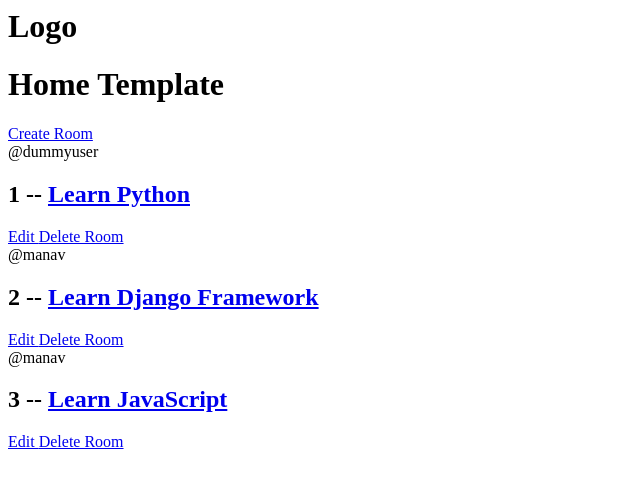
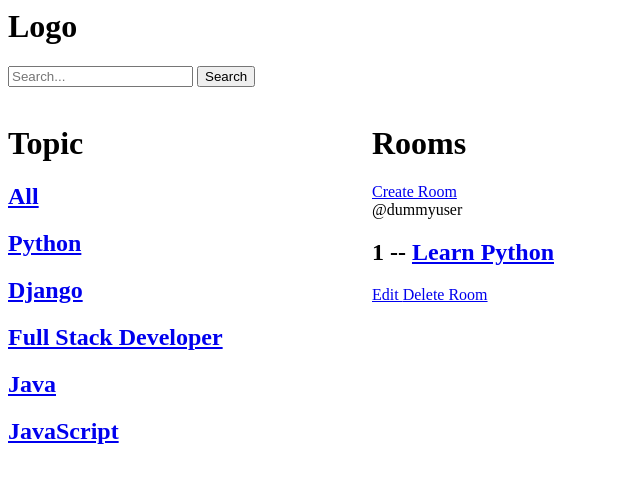
Before and after one commit to ManavMalhotra/studyspaces, a Django app: a page that uses templates/navbar.html in a window 1280 px wide. Shown: the top 488 px of the page, without its empty margins (0-640 px from the left). Run offline with Django 4.2, Linux system fonts and the light colour scheme; data comes from the database, SQL or seed files in the repository.

Commit message:
added room search functionality

```diff
--- a/base/templates/base/home.html
+++ b/base/templates/base/home.html
@@ -1,21 +1,40 @@
-{% extends 'main.html' %}
+{% extends 'main.html' %} {% block content %}
 
-{% block content %}
+<style>
+  .home-container {
+    display: grid;
+    grid-template-columns: 1fr 3fr;
+    grid-gap: 4rem;
+  }
+</style>
 
-<h1>Home Template</h1>
+<div class="home-container">
+  <div class="topic-container">
+    <h1>Topic</h1>
+    <a href="{% url 'home' %}" ><h2>All</h2></a>
+    {% for topic in topics %}
+    <a href="{% url 'home' %}?q={{topic.name}}">
+      <h2>{{ topic.name }}</h2>
+    </a>
+    {% endfor %}
+  </div>
 
-<div>
+  <div class="room-container">
+    <h1>Rooms</h1>
     <a href="/create-room">Create Room</a>
 
     {% for room in rooms %}
-        <div>
-            <span> @{{ room.host }} </span>
-            <h2> {{ room.id }} -- <a href="room/{{ room.id }}" >  {{ room.name }}  </a> </h2>
-            <a href="{% url 'update-room' room.id %}" > Edit </a>
-            <a href="{% url 'delete-room' room.id %}" > Delete Room </a>
-        </div>
+    <div>
+      <span> @{{ room.host }} </span>
+      <h2>
+        {{ room.id }} -- <a href="room/{{ room.id }}"> {{ room.name }} </a>
+      </h2>
+      <a href="{% url 'update-room' room.id %}"> Edit </a>
+      <a href="{% url 'delete-room' room.id %}"> Delete Room </a>
+    </div>
 
     {% endfor %}
+  </div>
 </div>
 
 {% endblock content %}
--- a/base/views.py
+++ b/base/views.py
@@ -1,5 +1,5 @@
 from django.shortcuts import render, redirect
-from .models import Room
+from .models import Room, Topic
 from .forms import RoomForm
 
 # room_list = [
@@ -10,9 +10,11 @@ from .forms import RoomForm
 
 
 def home(request):
-    room_list = Room.objects.all()
-    context = room_list
-    return render(request, 'base/home.html', {'rooms': context})
+    q = request.GET.get('q') if request.GET.get('q') != None else ''
+    room_list = Room.objects.filter(topic__name__contains=q)
+    topic = Topic.objects.all()
+    context = {'rooms': room_list, 'topics': topic}
+    return render(request, 'base/home.html', context)
 
 def room(request, pk):
     room = Room.objects.get(id=pk)
--- a/templates/navbar.html
+++ b/templates/navbar.html
@@ -1,3 +1,8 @@
 <a>
     <h1>Logo</h1>
 </a>
+
+<form method = 'GET' action = "{% url 'home' %}">
+    <input type = 'text' name = 'q' placeholder = 'Search...'>
+    <input type = 'submit' value = 'Search'>
+</form>
```
